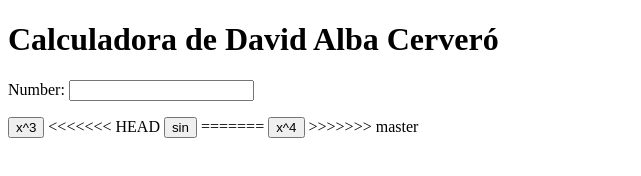
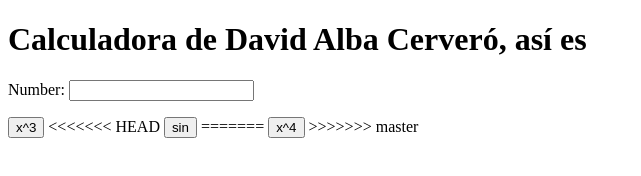
Before and after one commit to Dabod/my_calculator, a plain HTML site: page index.html in a window 1280 px wide. Shown: the whole page, without its empty margins (0-641 px from the left). Drawn offline with Linux system fonts and the light colour scheme.

Commit message:
Cambio guapísimo súper útil

```diff
--- a/index.html
+++ b/index.html
@@ -12,7 +12,7 @@
 
         <body>
 
-                 <h1>Calculadora de David Alba Cerveró</h1>
+                 <h1>Calculadora de David Alba Cerveró, así es</h1>
 
                  Number:
 
```
